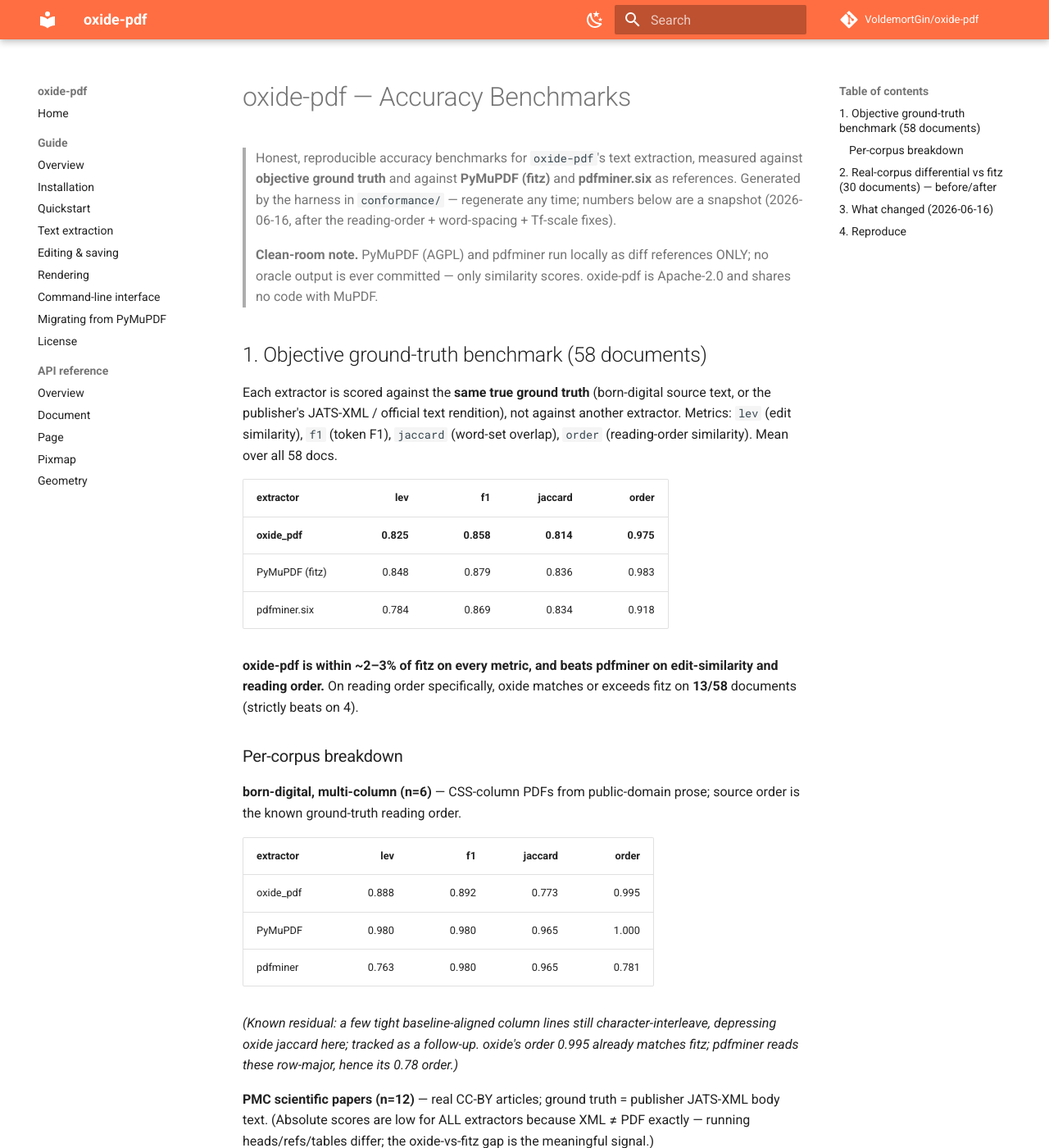
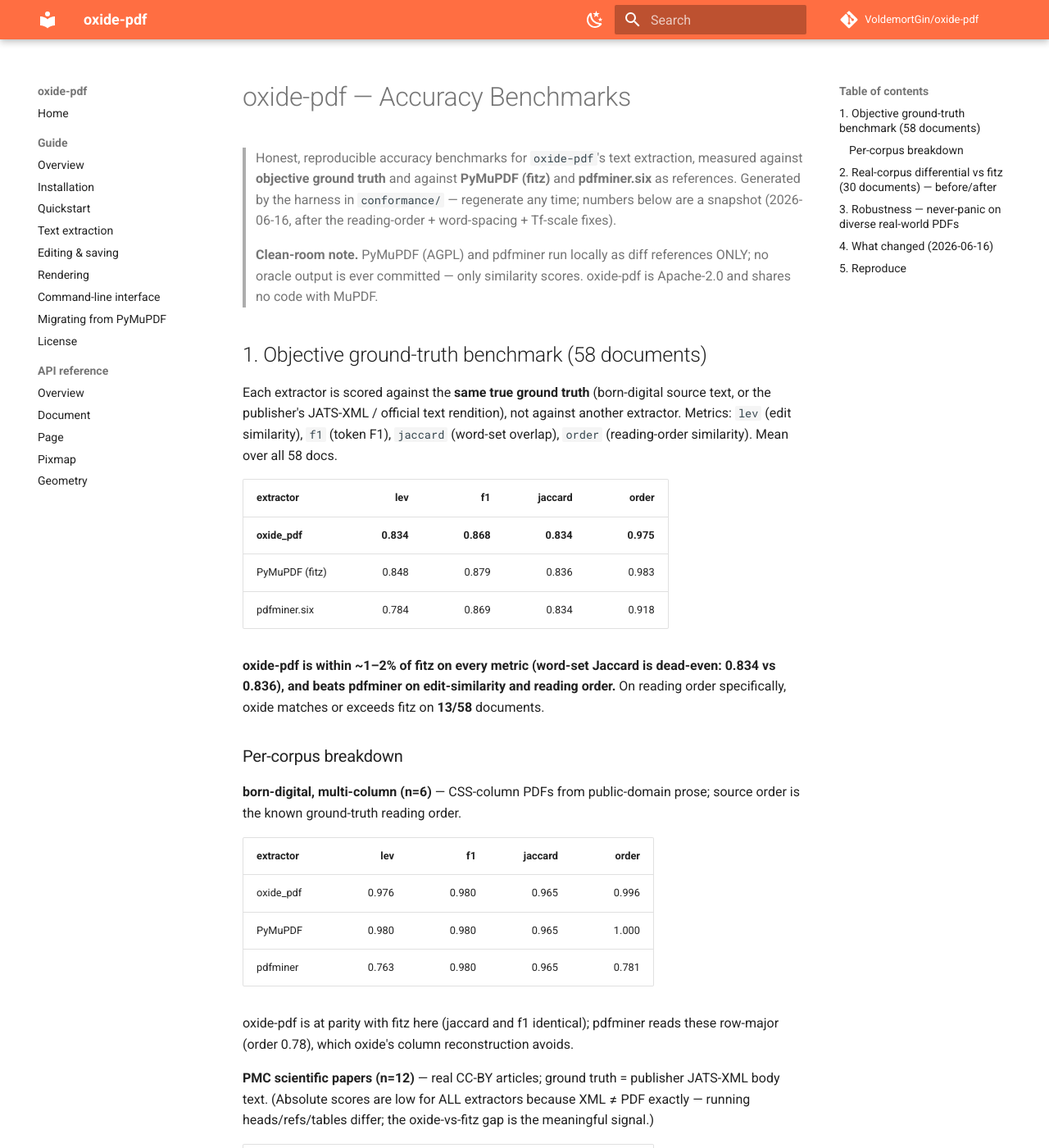
Before and after one commit to VoldemortGin/pdfspine, an MkDocs documentation site: the page built from docs/BENCHMARKS.md, in a window 1280 px wide and 1400 px high. Shown: the whole window at 82% size. Built offline with MkDocs 1.6.1 and Material for MkDocs 9.7.7, drawn with Linux system fonts in a browser that asks for light colours; comment, search, counter and statistics services are not loaded; some of the changed text lies outside the part shown.

Commit message:
docs(benchmarks): update after baseline-split fix + add robustness results
58-doc objective GT re-scored after the column baseline-split fix: oxide
jaccard 0.814 -> 0.834 (now dead-even with fitz 0.836), f1 0.858 -> 0.868,
lev 0.825 -> 0.834. born-digital now at parity (lev 0.976/f1 0.980/jaccard
0.965/order 0.996 vs fitz). Adds a robustness section: GovDocs1 sample 23/23
open, 0 panics/timeouts, vs-fitz median Levenshtein 0.959.

Co-Authored-By: Claude Opus 4.8 <noreply@anthropic.com>

````diff
--- a/docs/BENCHMARKS.md
+++ b/docs/BENCHMARKS.md
@@ -18,13 +18,13 @@ Mean over all 58 docs.
 
 | extractor | lev | f1 | jaccard | order |
 |---|---:|---:|---:|---:|
-| **oxide_pdf** | **0.825** | **0.858** | **0.814** | **0.975** |
+| **oxide_pdf** | **0.834** | **0.868** | **0.834** | **0.975** |
 | PyMuPDF (fitz) | 0.848 | 0.879 | 0.836 | 0.983 |
 | pdfminer.six | 0.784 | 0.869 | 0.834 | 0.918 |
 
-**oxide-pdf is within ~2–3% of fitz on every metric, and beats pdfminer on edit-similarity and
-reading order.** On reading order specifically, oxide matches or exceeds fitz on **13/58** documents
-(strictly beats on 4).
+**oxide-pdf is within ~1–2% of fitz on every metric (word-set Jaccard is dead-even: 0.834 vs 0.836),
+and beats pdfminer on edit-similarity and reading order.** On reading order specifically, oxide
+matches or exceeds fitz on **13/58** documents.
 
 ### Per-corpus breakdown
 
@@ -33,13 +33,12 @@ known ground-truth reading order.
 
 | extractor | lev | f1 | jaccard | order |
 |---|---:|---:|---:|---:|
-| oxide_pdf | 0.888 | 0.892 | 0.773 | 0.995 |
+| oxide_pdf | 0.976 | 0.980 | 0.965 | 0.996 |
 | PyMuPDF | 0.980 | 0.980 | 0.965 | 1.000 |
 | pdfminer | 0.763 | 0.980 | 0.965 | 0.781 |
 
-*(Known residual: a few tight baseline-aligned column lines still character-interleave, depressing
-oxide jaccard here; tracked as a follow-up. oxide's order 0.995 already matches fitz; pdfminer
-reads these row-major, hence its 0.78 order.)*
+oxide-pdf is at parity with fitz here (jaccard and f1 identical); pdfminer reads these row-major
+(order 0.78), which oxide's column reconstruction avoids.
 
 **PMC scientific papers (n=12)** — real CC-BY articles; ground truth = publisher JATS-XML body text.
 (Absolute scores are low for ALL extractors because XML ≠ PDF exactly — running heads/refs/tables
@@ -75,7 +74,18 @@ USGS, NIST), scored as text similarity vs PyMuPDF. This shows the impact of the
 
 Open rate 30/30 (100%), no panics/aborts/timeouts, qpdf structural check 12/12 on re-saved output.
 
-## 3. What changed (2026-06-16)
+## 3. Robustness — never-panic on diverse real-world PDFs
+
+GovDocs1 sample (23 heterogeneous US-government PDFs, producers spanning PDF 1.2–1.6), opened +
+text-extracted in isolated subprocesses so a panic cannot be hidden:
+
+- **Open rate: 23/23 (100%)**, 0 repaired, 0 failed.
+- **Robustness: 0 aborts, 0 timeouts** — no panics on any input.
+- Text similarity vs fitz: Levenshtein mean 0.827 (**median 0.959**), Jaccard 0.883.
+
+(Scales to the full GovDocs1 / SafeDocs corpora via `conformance/gt/fetch_robustness.py`.)
+
+## 4. What changed (2026-06-16)
 
 Three text-extraction fixes closed most of the gap to fitz:
 1. **Column-major reading order** — occupancy-valley gutter detection (was row-major interleaving on
@@ -85,7 +95,7 @@ Three text-extraction fixes closed most of the gap to fitz:
 3. **Device-space gap threshold** — scale the word-gap threshold by the rendered glyph size, not the
    raw `Tf` operand (fixes word-shatter on PDFs that bake scale into the CTM).
 
-## 4. Reproduce
+## 5. Reproduce
 
 ```
 # objective ground-truth (build corpora first, then score):
````
Also changed, not shown: conformance/gt/GT-REPORT.md (+7 -7 lines).
